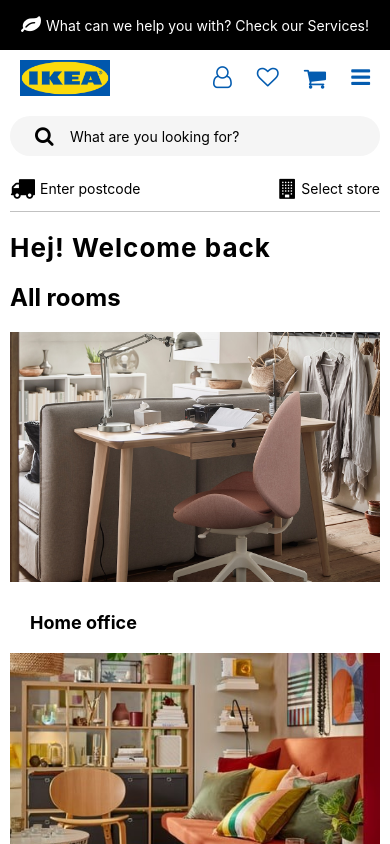
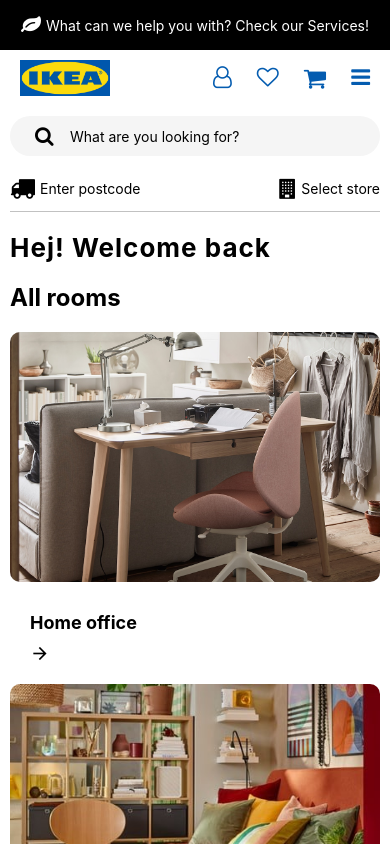
Before and after one commit to chimcuccu258/ikeaui_clone, a React Native app in the folder Taosproject/: screen /Home in a window 390 px wide. Built offline with nearby package versions, Linux system fonts and the light colour scheme.

Commit message:
homePage update 2507_1

```diff
--- a/Taosproject/components/screens/Home.js
+++ b/Taosproject/components/screens/Home.js
@@ -56,6 +56,7 @@ const Home = ({navigation}) => {
               width: '100%',
               height: '100%',
               position: 'absolute',
+              borderRadius: 10,
             }}
           />
         </View>
@@ -63,6 +64,10 @@ const Home = ({navigation}) => {
           <Text style={{fontSize: 18, fontWeight: 700}}>
             {data.productName}
           </Text>
+          <MaterialCommunityIcons
+            name="arrow-right"
+            style={{fontSize: 20, marginTop: 10}}
+          />
         </View>
       </TouchableOpacity>
     );
@@ -293,6 +298,20 @@ const Home = ({navigation}) => {
               />
             </View>
           </View>
+          <View
+            style={{
+              backgroundColor: COLORS.grey,
+              padding: 0.5,
+            }}>
+          </View>
+          <View style={{flexDirection: 'row', alignItems: 'center', justifyContent: 'center', display: 'flex'}}>
+            <Text>
+              Back to top
+            </Text>
+            <Text>
+              Share
+            </Text>
+          </View>
         </ScrollView>
       </View>
     </SafeAreaView>
```
